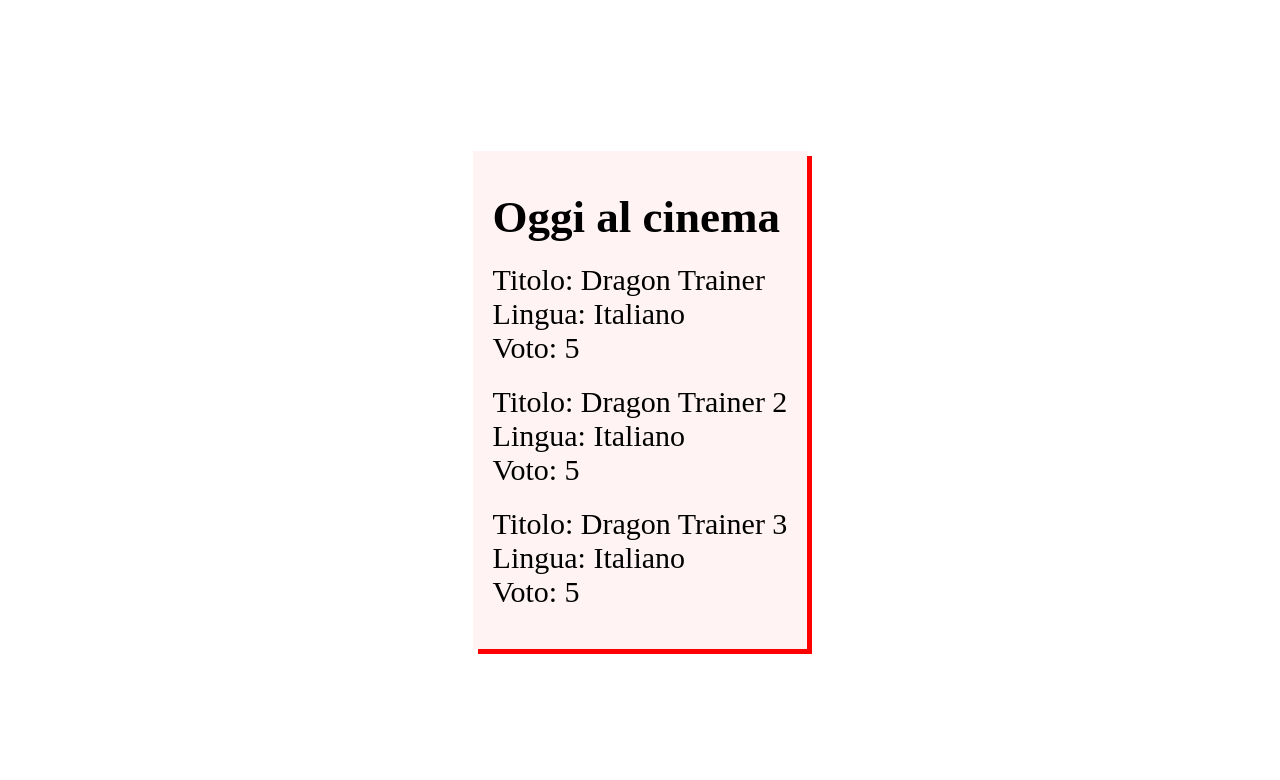
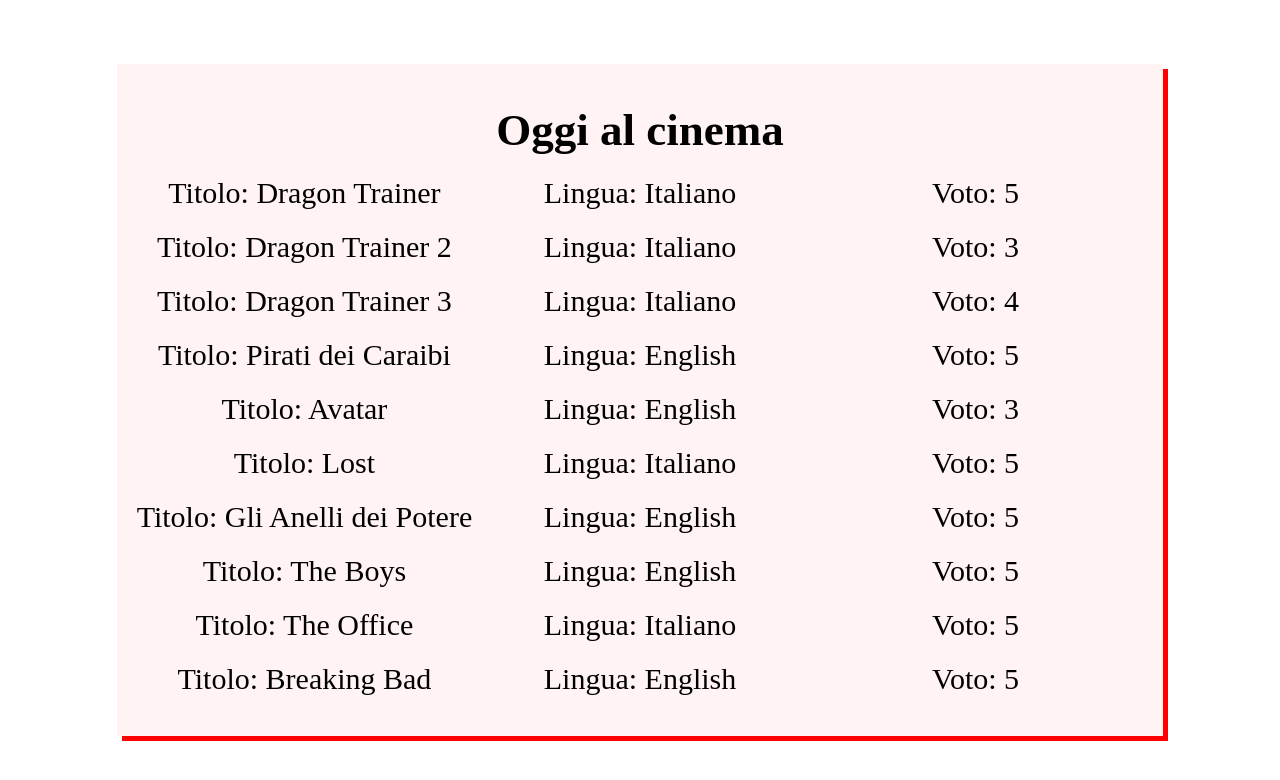
Before and after one commit to CalinCretu/php-oop-1, a PHP site: page / in a window 1280 px wide. Shown: the top 780 px of the page. Run offline with PHP 8.4, Linux system fonts and the light colour scheme.

Commit message:
ADD - istanze_movie_e_serie

```diff
--- /dev/null
+++ b/Models/Movie.php
@@ -0,0 +1,31 @@
+<?php
+// La classe Movie estende la classe Production implementandone tutte le caratteristichee aggiungendone di nuove
+class Movie extends Production
+{
+  protected $profit;
+  protected $duration;
+
+  public function getProfit()
+  {
+    return $this->profit;
+  }
+
+  public function getDuration()
+  {
+    return $this->duration;
+  }
+
+  public function setProfit($profit)
+  {
+    if (is_numeric($profit) ?? $profit >= 0) {
+      $this->profit = $profit;
+    }
+  }
+
+  public function setDuration($duration)
+  {
+    if (is_numeric($duration) ?? $duration >= 0) {
+      $this->duration = $duration;
+    }
+  }
+}
--- /dev/null
+++ b/Models/Serie.php
@@ -0,0 +1,18 @@
+<?php
+// La classe Serie estende la classe Production implementandone tutte le caratteristichee aggiungendone di nuove
+class Serie extends Production
+{
+  public $season;
+
+  public function getSeason()
+  {
+    return $this->season;
+  }
+
+  public function setSeason($season)
+  {
+    if (is_numeric($season) ?? $season >= 0) {
+      $this->season = $season;
+    }
+  }
+}
--- a/css/app.css
+++ b/css/app.css
@@ -18,6 +18,10 @@ main {
 }
 
 .container {
+  max-width: 100vw;
+  display: flex;
+  flex-direction: column;
+  align-items: center;
   font-size: 30px;
   padding: 20px;
   background-color: rgb(255, 240, 240, 0.8);
@@ -28,6 +32,16 @@ h2 {
   margin: 20px 0;
 }
 
+ul {
+  display: grid;
+  grid-template-columns: 1fr 1fr 1fr;
+  text-align: center;
+}
+
+ul:first-child {
+  text-align: start;
+}
+
 .rating {
   margin-bottom: 20px;
 }
--- a/index.php
+++ b/index.php
@@ -1,10 +1,12 @@
 <?php
 
+require_once __DIR__ . "/Models/Movie.php";
+require_once __DIR__ . "/Models/Serie.php";
 class Production      // Definisco la classe e le sue variabili
 {
-  public $title;     // Variabili
-  public $language;
-  public $rating = 0;
+  protected $title;     // Variabili
+  protected $language;
+  protected $rating = 0;
 
   public function __construct(string $_title, string $_language, int $_rating)     // Definisco il construct e le sue proprieta'
   {
@@ -40,20 +42,35 @@ class Production      // Definisco la classe e le sue variabili
 
   public function setRating($rating)
   {
-    if (is_numeric($rating) ?? $rating > 0 ?? $rating <= 5) {
+    if (is_numeric($rating) ?? $rating >= 0 ?? $rating <= 5) {
       $this->rating = $rating;
     }
   }
 }
 
-$prod1 = new Production("Dragon Trainer", "Italiano", 5);
-$prod2 = new Production("Dragon Trainer 2", "Italiano", 5);
-$prod3 = new Production("Dragon Trainer 3", "Italiano", 5);
+$prod1 = new Movie("Dragon Trainer", "Italiano", 5);
+$prod2 = new Movie("Dragon Trainer 2", "Italiano", 3);
+$prod3 = new Movie("Dragon Trainer 3", "Italiano", 4);
+$prod4 = new Movie("Pirati dei Caraibi", "English", 5);
+$prod5 = new Movie("Avatar", "English", 3);
+$prod6 = new Serie("Lost", "Italiano", 5);
+$prod7 = new Serie("Gli Anelli dei Potere", "English", 5);
+$prod8 = new Serie("The Boys", "English", 5);
+$prod9 = new Serie("The Office", "Italiano", 5);
+$prod10 = new Serie("Breaking Bad", "English", 5);
+
 
 $prods = [
   $prod1,
   $prod2,
-  $prod3
+  $prod3,
+  $prod4,
+  $prod5,
+  $prod6,
+  $prod7,
+  $prod8,
+  $prod9,
+  $prod10
 ];
 
 ?>
@@ -75,12 +92,10 @@ $prods = [
 <main>
   <div class="container">
     <h2>Oggi al cinema</h2>
-    <ul>
-      <?php foreach ($prods as $movie) { ?>
-        <li class="title"><?php echo 'Titolo:' . ' ' . $movie->title; ?>
-        <li class="language"><?php echo 'Lingua:' . ' ' . $movie->language; ?>
-        <li class="rating"><?php echo 'Voto:' . ' ' . $movie->rating; ?>
-        <?php } ?>
+    <ul <?php foreach ($prods as $movie) { ?> <li class="title"><?php echo 'Titolo:' . ' ' . $movie->getTitle(); ?>
+      <li class="language"><?php echo 'Lingua:' . ' ' . $movie->getLanguage(); ?>
+      <li class="rating"><?php echo 'Voto:' . ' ' . $movie->getRating(); ?>
+      <?php } ?>
     </ul>
   </div>
 </main>
```
